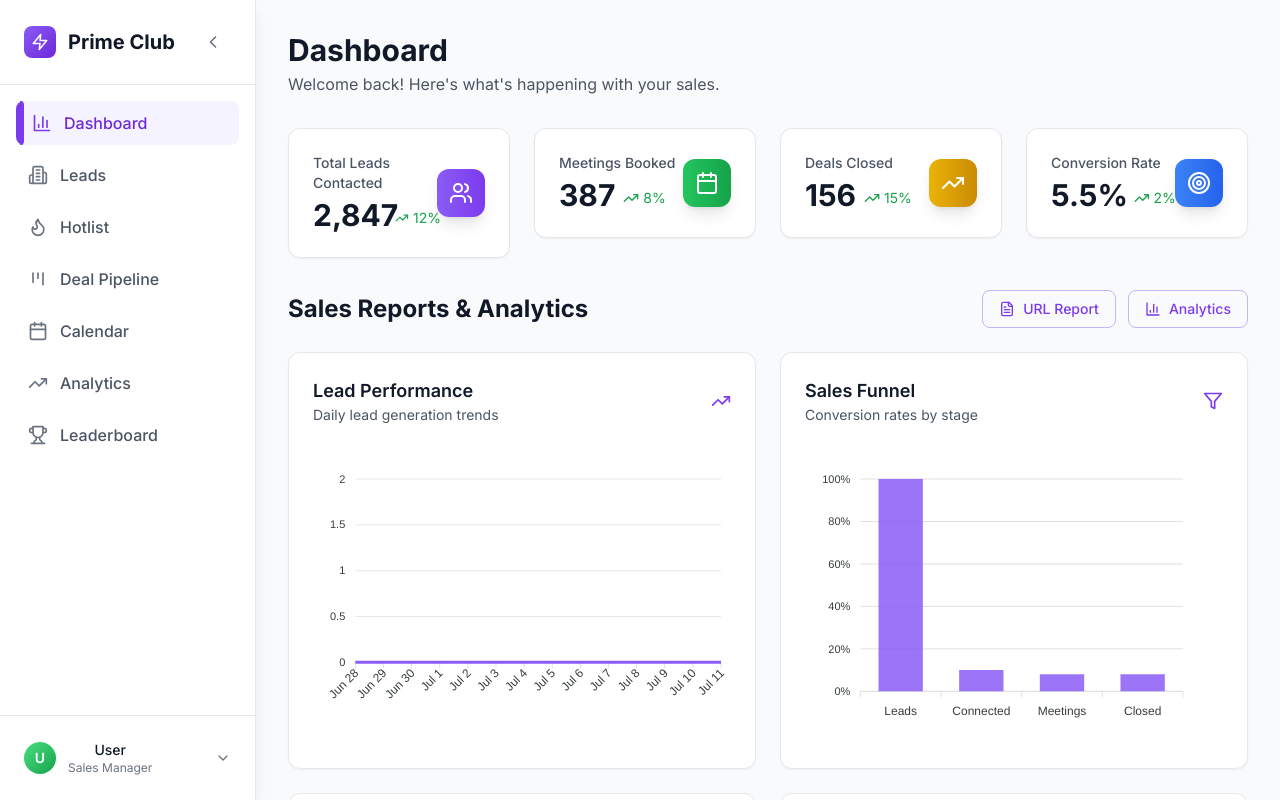
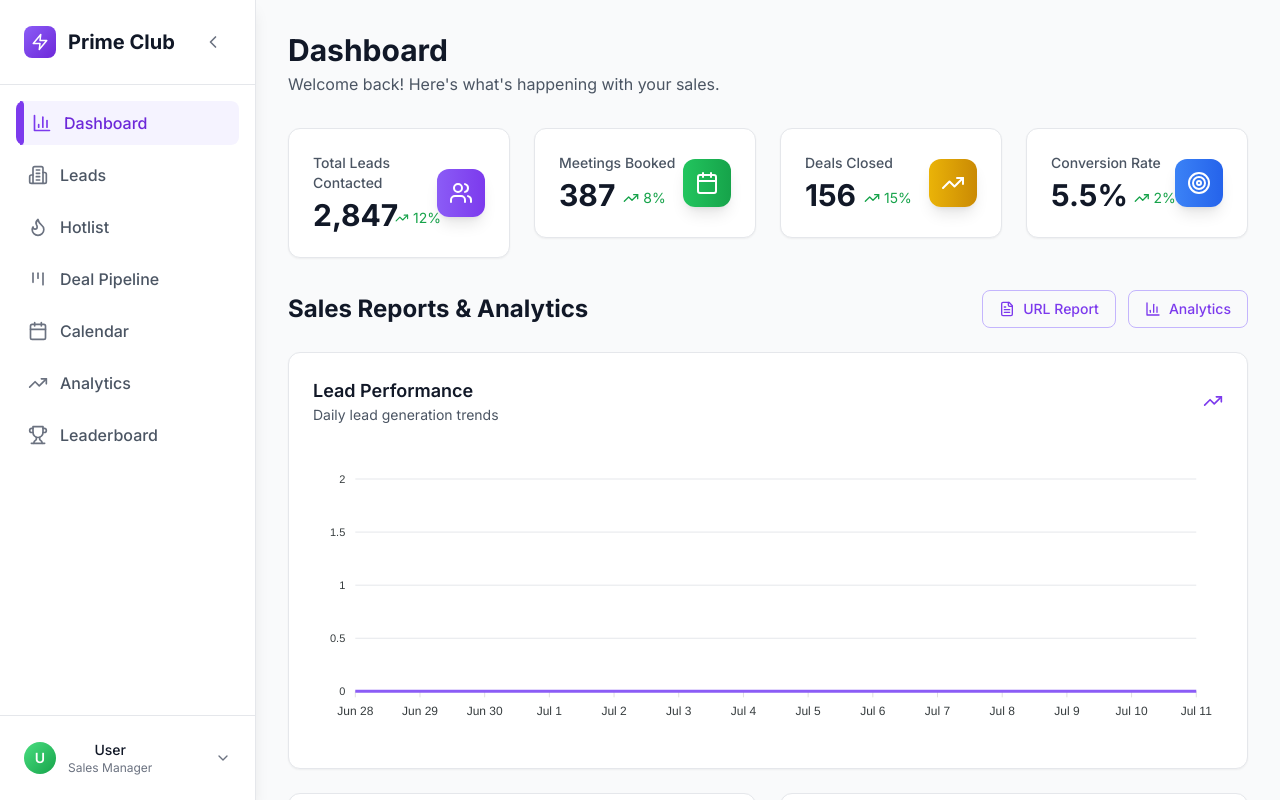
Before and after one commit to apper-apps/ultra-prime-club, a React (Vite) app: page / in a window 1280 px wide. Shown: the top 800 px of the page. Built offline with nearby package versions, Linux system fonts and the light colour scheme.

Commit message:
Remove Sales Funnel chart and related functionality from Dashboard

```diff
--- a/src/components/pages/Dashboard.jsx
+++ b/src/components/pages/Dashboard.jsx
@@ -18,7 +18,6 @@ import {
   getRecentActivity,
   getTodaysMeetings,
   getLeadPerformanceChart,
-  getSalesFunnelAnalysis,
   getTeamPerformanceRankings,
   getRevenueTrendsData,
   getDetailedRecentActivity,
@@ -31,7 +30,6 @@ const Dashboard = () => {
   const [meetings, setMeetings] = useState([]);
 const [pendingFollowUps, setPendingFollowUps] = useState([]);
   const [leadChart, setLeadChart] = useState(null);
-  const [salesFunnel, setSalesFunnel] = useState(null);
   const [teamPerformance, setTeamPerformance] = useState([]);
   const [revenueTrends, setRevenueTrends] = useState(null);
   const [detailedActivity, setDetailedActivity] = useState([]);
@@ -51,7 +49,6 @@ const [error, setError] = useState("");
         meetingsData,
         followUpsData,
         leadChartData,
-        salesFunnelData,
         teamPerformanceData,
         revenueTrendsData,
         detailedActivityData,
@@ -62,7 +59,6 @@ const [error, setError] = useState("");
         getTodaysMeetings(),
         getPendingFollowUps(),
         getLeadPerformanceChart(),
-        getSalesFunnelAnalysis(),
         getTeamPerformanceRankings(),
         getRevenueTrendsData(),
         getDetailedRecentActivity(),
@@ -74,7 +70,6 @@ const [error, setError] = useState("");
       setMeetings(meetingsData);
       setPendingFollowUps(followUpsData);
       setLeadChart(leadChartData);
-      setSalesFunnel(salesFunnelData);
       setTeamPerformance(teamPerformanceData);
       setRevenueTrends(revenueTrendsData);
       setDetailedActivity(detailedActivityData);
@@ -141,7 +136,7 @@ setTeamPerformance(teamPerformanceData);
       </div>
 
 {/* Lead Performance Chart */}
-      <div className="grid grid-cols-1 lg:grid-cols-2 gap-6">
+      <div className="grid grid-cols-1 lg:grid-cols-1 gap-6">
         <Card className="p-6">
           <div className="flex items-center justify-between mb-6">
             <div>
@@ -168,32 +163,6 @@ setTeamPerformance(teamPerformanceData);
               }}
               series={leadChart.series}
               type="area"
-              height={280}
-            />
-          )}
-        </Card>
-
-        <Card className="p-6">
-          <div className="flex items-center justify-between mb-6">
-            <div>
-              <h3 className="text-lg font-semibold text-gray-900">Sales Funnel</h3>
-              <p className="text-sm text-gray-600">Conversion rates by stage</p>
-            </div>
-            <ApperIcon name="Filter" size={20} className="text-primary-600" />
-          </div>
-          {salesFunnel && (
-            <Chart
-              options={{
-                chart: { type: 'bar', height: 280, toolbar: { show: false } },
-                colors: ['#8B5CF6', '#10B981', '#F59E0B', '#EF4444'],
-                dataLabels: { enabled: false },
-                plotOptions: { bar: { horizontal: false, columnWidth: '55%' } },
-                xaxis: { categories: salesFunnel.categories },
-                yaxis: { labels: { formatter: (val) => `${val}%` } },
-                tooltip: { y: { formatter: (val) => `${val}%` } }
-              }}
-              series={salesFunnel.series}
-              type="bar"
               height={280}
             />
           )}
```
Lines whose indentation alone changed are shown as unchanged.
